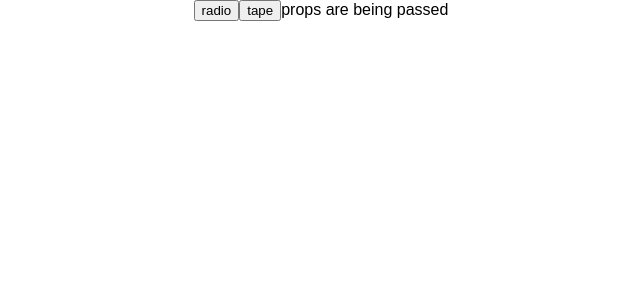
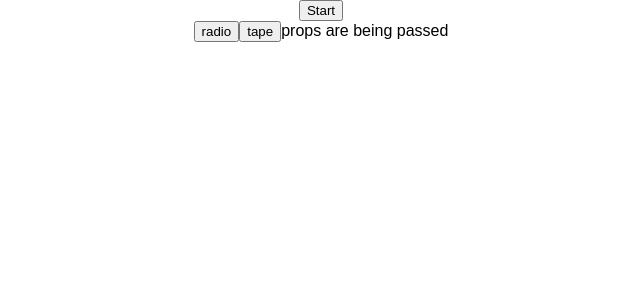
Before and after one commit to pcomo24/lo_fi_FM, a React (Create React App) app in the folder lo_fi_fm/: page / in a window 1280 px wide. Shown: the top 300 px of the page, without its empty margins (319-959 px from the left). Built offline with nearby package versions, Linux system fonts and the light colour scheme.

Commit message:
cleaned up syntax, better logic pseudocoded, start button showing and hiding next set of buttons

```diff
--- a/lo_fi_fm/src/App.js
+++ b/lo_fi_fm/src/App.js
@@ -1,10 +1,11 @@
 import React, { Component } from 'react';
-import StartButton from './StartButton';
+import SourceButtons from './SourceButtons';
 import './App.css';
 
-//have radio button and tapes button
-//onClick of radio button shows live channels(3) playing now
-//onClick of tapes button shows channels(3)
+//on home page load show start button(power button)
+//on click of start button hide start button, render radio and tape button
+//onClick of radio button request live channels(3) playing now and render as options
+//onClick of tapes button request channels(3) and render as options
 //once live channel or tape is selected bring up play/pause, rw, ff, skip
 
 
@@ -26,6 +27,11 @@ class App extends Component {
       testProps: 'props are being passed'
     }
   }
+  loadButtons(event) {
+    this.setState({
+      buttonsIsHidden: !this.state.buttonsIsHidden,
+    })
+  }
   onStartButtonClick(event) {
     console.log('start button clicked!');
     console.log(event.target);
@@ -40,7 +46,8 @@ class App extends Component {
   render() {
     return (
       <div className="App">
-        {this.state.buttonsIsHidden && <StartButton testProps={this.state.testProps}/>}
+        <button onClick={(event) => this.loadButtons(event)}>Start</button>
+        {this.state.buttonsIsHidden && <SourceButtons testProps={this.state.testProps}/>}
 
 
       </div>
--- a/lo_fi_fm/src/StartButton.jsx
+++ b/lo_fi_fm/src/SourceButtons.jsx
@@ -1,17 +1,12 @@
 import React, { Component } from 'react';
 import Button from './Button.jsx';
 
-var StartButton = (props) => {
+export default class SourceButton extends Component {
+  constructor(props) {
+    super(props);
+  }
 
-
-  /*showVideo(event) {
-    console.log(event);
-    console.log(this.props.buttonVar)
-    })
-    return <iframe src='https://www.youtube.com/watch?v=8i22oGH16Pw' height="200" width="300">
-    </iframe>
-  }
-  render()  { */
+  render()  {
   return (
     <div>
       <button type='button' onClick={(event) => console.log('radio button clicked!')}>
@@ -19,11 +14,8 @@ var StartButton = (props) => {
       </button>
       <button type='button' onClick={(event) => this.showVideo(event)}>tape</button>
       {/*this.state.isHidden && <Button/>*/}
-      {props.testProps}
+      {this.props.testProps}
     </div>
   )
-
-
+  }
 }
-
-export default StartButton;
```
